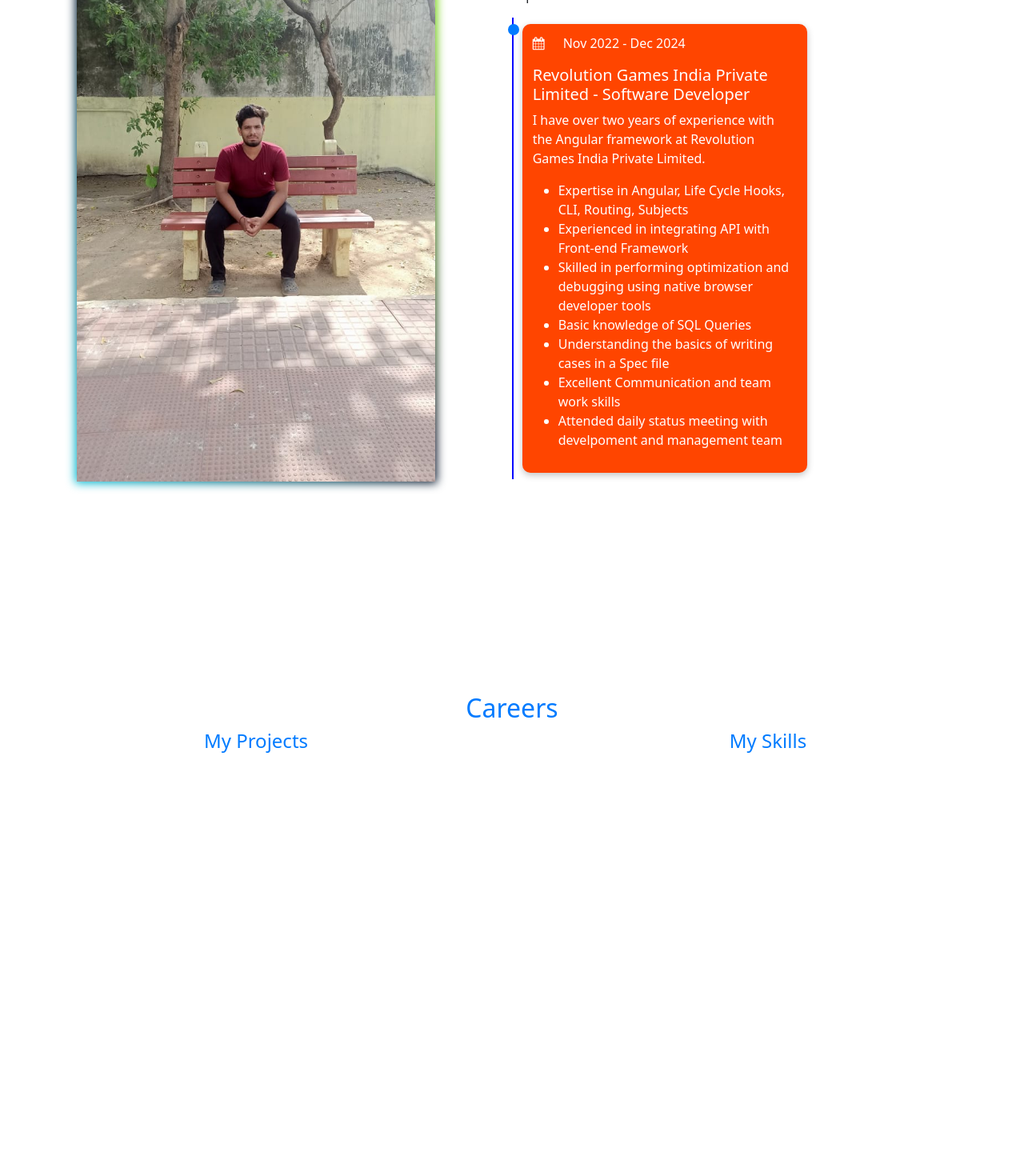
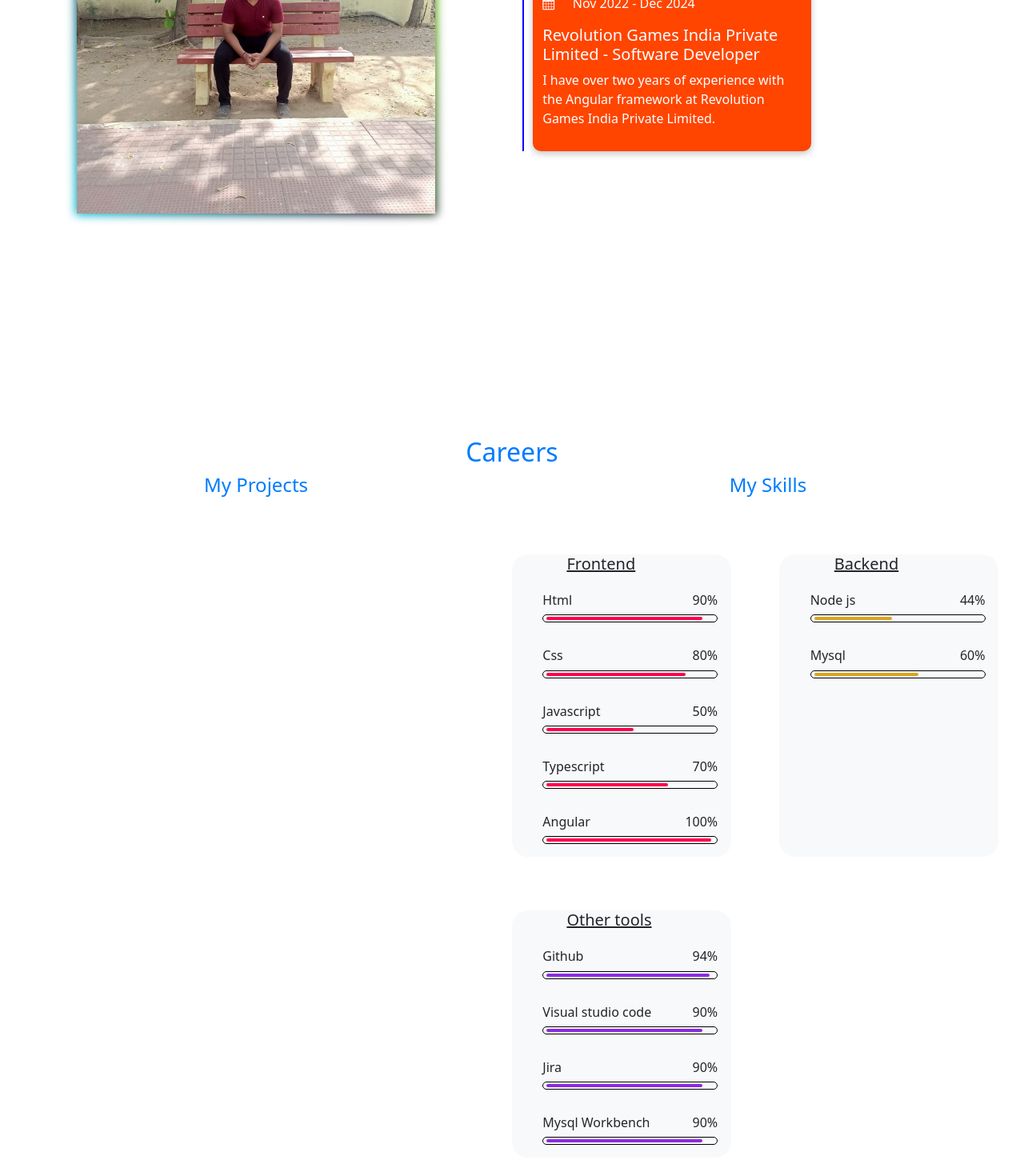
Before and after one commit to Sivakumarsrinivasan/Portfolio, an Angular app: page / in a window 1280 px wide. Shown: the part 1118-2588 px from the top of the page at 80% size. After the commit the page ends 2565 px from the top, so only its background shows below. Built offline with nearby package versions, Linux system fonts and the light colour scheme; a web font is replaced by a local one.

Commit message:
changes in about section

```diff
--- a/src/app/about/about.component.css
+++ b/src/app/about/about.component.css
@@ -1,17 +1,16 @@
 
 
 .main{
-    height: 100vh;
+    min-height: 100vh;
+}
 
-
-}
 .about{
     display: flex;
     height: 100%;
 
 }
 .about-title{
-    height: 20%;
+    height: 110px;
     display: flex
 ;
     align-items: center;
@@ -24,6 +23,7 @@
     width: 50%;
     display: flex;
     flex-direction: column;
+    /* overflow: auto; */
 
 }
 .Intro-para{
@@ -35,7 +35,7 @@
 }
 .about-img{
     width: 50%;
-
+height: 500px;
     display: flex;
     align-items: center;
     justify-content: center;
@@ -190,7 +190,10 @@
     left: -18px;
     top: 0;
 }
-
+.inner-content{
+    width: 100%;
+    padding-left: 2%;
+}
 @media (max-width: 800px){
 
     .about{
@@ -206,6 +209,7 @@
     }
     .about-img-box{
         height: 70%;
+        width: 55%;
     }
     .tab-titles{
         padding-left: 5%;
@@ -216,6 +220,12 @@
     .education-content{
         width: 50%;
     }
+    .about-title{
+        height: 110px;
+    }
+    .about-img{
+        height: 400px;
+    }
 }
 
 @media (max-width:600px){
@@ -225,4 +235,10 @@
     .education-content{
         width: 80%;
     }
+    .about-title{
+        height: 110px;
+    }
+    .about-img{
+        height: 400px;
+    }
 }
--- a/src/app/about/about.component.html
+++ b/src/app/about/about.component.html
@@ -19,11 +19,12 @@
                 <br/>
                 <p class="m-2 Intro-para" style="opacity: 0.7;">
                     Hi, I’m Sivakumar. I specialize in creating dynamic and responsive web applications that not only meet client requirements but also ensure user satisfaction.</p>
-                <h4 style="color: #007bff; margin-left: 25%;">My Journey</h4>
+                <h4 style="color: #007bff; margin-left: 35%;">My Journey</h4>
                     <div class="tab-titles ">
                     <p class="tab-links" (click)="aboutCategorySelection($event,2)">Experience</p>
                     <p class="tab-links" (click)="aboutCategorySelection($event,3)">Education</p>
                  </div>
+    <div class="inner-content">
         <div *ngIf="this.education" class="education">
             <div class="education-content m-2">
                 <div class="calender">
@@ -60,24 +61,16 @@
                 </div>
                 <h5>Revolution Games India Private Limited - Software Developer</h5>
                 <p>I have over two years of experience with the Angular framework at Revolution Games India Private Limited. </p>
-            <ul>
-               <li>Expertise in Angular, Life Cycle Hooks, CLI, Routing, Subjects</li>
-               <li>Experienced in integrating API with Front-end Framework</li>
-               <li>Skilled in performing optimization and debugging using native
-                   browser developer tools</li>
-               <li>Basic knowledge of SQL Queries</li>
-               <li>Understanding the basics of writing cases in a Spec file</li>
-               <li>Excellent Communication and team work skills</li>
-               <li>Attended daily status meeting with develpoment and management
-                   team</li>
-            </ul>
-        </div>
-
 
             </div>
 
 
         </div>
     </div>
+
+
+
+            </div>
+           </div>
     </div>
 </section>
--- a/src/app/career/career.component.css
+++ b/src/app/career/career.component.css
@@ -1,6 +1,6 @@
 .career-main{
     height: 100vh;
-    margin-top: 25%;
+    /* margin-top: 15%; */
     padding-top: 5%;
 }
 .heading h2, .heading h4{
@@ -20,3 +20,120 @@
     width: 50%;
     height: 100%;
 }
+.skill-card-section{
+    width: 100%;
+    height: 100%;
+    display: grid;
+    grid-template-columns: 45% 45%;
+    padding-top: 10%;
+    gap: 10%;
+    padding-right: 5%;
+}
+.skill-card1, .skill-card2, .skill-card3{
+    width: 100%;
+    height: auto;
+    background: #f8f9fa;
+    /* background: #f8f9fa; */
+    border-radius: 20px;
+
+}
+
+.progress1{
+    padding: 1rem 0;
+}
+
+h6{
+
+    display: flex;
+    justify-content: space-between;
+    width: 80%;
+    margin-left: 14%;
+}
+
+.progress1 .bar{
+    height: 5px;
+    border-radius: .6rem;
+    border: 1px solid black;
+    padding: 4px;
+    position: relative;
+    width: 80%;
+    margin-left: 14%;
+}
+
+
+.progress1 .bar span{
+    position: absolute;
+    display: block;
+    /* height: 100%; */
+    padding: 2px;
+    bottom: 2px;
+    border-radius: 2px;
+
+}
+.skill-card1 .progress1 .bar span{
+    background: #ff004f;
+}
+.skill-card2 .progress1 .bar span{
+    background: goldenrod;
+}
+.skill-card3 .progress1 .bar span{
+    background: blueviolet;
+}
+
+.skill-card1 h5 , .skill-card2 h5, .skill-card3 h5{
+    text-decoration: underline;
+    margin-left: 25%;
+}
+.skill-card1 .progress1:nth-of-type(1) .bar span {
+    /* First progress bar (HTML) */
+    width: 90%;
+
+  }
+.skill-card1 .progress1:nth-of-type(2) .bar span {
+    /* First progress bar (HTML) */
+    width: 80%;
+  }
+.skill-card1 .progress1:nth-of-type(3) .bar span {
+    /* First progress bar (HTML) */
+    width: 50%;
+  }
+.skill-card1 .progress1:nth-of-type(4) .bar span {
+    /* First progress bar (HTML) */
+    width: 70%;
+  }
+.skill-card1 .progress1:nth-of-type(5) .bar span {
+    /* First progress bar (HTML) */
+    width: 95%;
+  }
+
+  .skill-card2 .progress1:nth-of-type(1) .bar span {
+    /* First progress bar (HTML) */
+    width: 45%;
+  }
+  .skill-card2 .progress1:nth-of-type(2) .bar span {
+    /* First progress bar (HTML) */
+    width: 60%;
+  }
+
+  .skill-card3 .progress1:nth-of-type(1) .bar span {
+    /* First progress bar (HTML) */
+    width: 94%;
+  }
+  .skill-card3 .progress1:nth-of-type(2) .bar span {
+    /* First progress bar (HTML) */
+    width: 90%;
+  }
+  .skill-card3 .progress1:nth-of-type(3) .bar span {
+    /* First progress bar (HTML) */
+    width: 90%;
+  }
+  .skill-card3 .progress1:nth-of-type(4) .bar span {
+    /* First progress bar (HTML) */
+    width: 90%;
+  }
+
+  @media (max-width:600px){
+    .career-main{
+        margin-top: 25%;
+    }
+  }
--- a/src/app/career/career.component.html
+++ b/src/app/career/career.component.html
@@ -3,7 +3,70 @@
         <div class="heading"><h2>Careers</h2></div>
 <div class="career-content">
     <div class="project"> <div class="heading"><h4>My Projects</h4></div></div>
-    <div class="skills"><div class="heading"><h4>My Skills</h4></div></div>
+    <div class="skills">
+    <div class="heading"><h4>My Skills</h4>
+    </div>
+<div class="skill-card-section">
+    <div class="skill-card1">
+        <h5>Frontend</h5>
+
+            <div class="progress1">
+                <h6>Html <span>90%</span></h6>
+            <div class="bar"><span></span></div>
+            </div>
+            <div class="progress1">
+                <h6>Css <span>80%</span></h6>
+            <div class="bar"><span></span></div>
+            </div>
+            <div class="progress1">
+                <h6>Javascript <span>50%</span></h6>
+            <div class="bar"><span></span></div>
+            </div>
+            <div class="progress1">
+                <h6>Typescript <span>70%</span></h6>
+            <div class="bar"><span></span></div>
+            </div>
+            <div class="progress1">
+                <h6>Angular <span>100%</span></h6>
+            <div class="bar"><span></span></div>
+            </div>
+
+
+    </div>
+    <div class="skill-card2">
+        <h5>Backend</h5>
+        <div class="progress1">
+            <h6>Node js <span>44%</span></h6>
+        <div class="bar"><span></span></div>
+        </div>
+        <div class="progress1">
+            <h6>Mysql <span>60%</span></h6>
+        <div class="bar"><span></span></div>
+        </div>
+    </div>
+
+    <div class="skill-card3">
+        <h5>Other tools</h5>
+        <div class="progress1">
+            <h6>Github <span>94%</span></h6>
+        <div class="bar"><span></span></div>
+        </div>
+        <div class="progress1">
+            <h6>Visual studio code <span>90%</span></h6>
+        <div class="bar"><span></span></div>
+        </div>
+        <div class="progress1">
+            <h6>Jira <span>90%</span></h6>
+        <div class="bar"><span></span></div>
+        </div>
+        <div class="progress1">
+            <h6>Mysql Workbench <span>90%</span></h6>
+        <div class="bar"><span></span></div>
+        </div>
+    </div>
+</div>
+
+</div>
 
 </div>
     </div>
--- a/src/app/header/header.component.html
+++ b/src/app/header/header.component.html
@@ -1,4 +1,4 @@
-<div class="header" [ngClass]="this.isScrolled ? 'header-color':'non-header-color'" [ngClass]="this.fonticonenable ?'open':'close'">
+<div class="header"  [ngClass]="[this.fonticonenable ?'open':'close', this.isScrolled ? 'header-color':'non-header-color']">
 <div class="name" ><h2>S.Sivakumar</h2>
     <div class="header-icon" (click)="enable()">
         <i  [ngClass]="this.fonticonenable ? ['fa','fa-times'] : ['fa','fa-bars'] "></i>
@@ -9,7 +9,7 @@
     <ul>
         <li><a href="#" [ngClass]="this.isScrolled ? 'link-color':'non-link-color'">Home</a></li>
         <li><a href="#About" [ngClass]="this.isScrolled ? 'link-color':'non-link-color'">About</a></li>
-        <li><a href="#Carrier" [ngClass]="this.isScrolled ? 'link-color':'non-link-color'">Carrier</a></li>
+        <li><a href="#Carrier" [ngClass]="this.isScrolled ? 'link-color':'non-link-color'">Careers</a></li>
         <li><a href="#Contact" [ngClass]="this.isScrolled ? 'link-color':'non-link-color'">Contact</a></li>
     </ul>
 </div>
```
Also changed, not shown: src/app/app.component.html (line endings or trailing spaces). Lines whose indentation alone changed are shown as unchanged.
